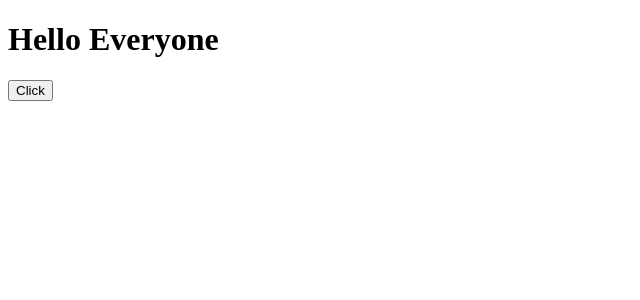
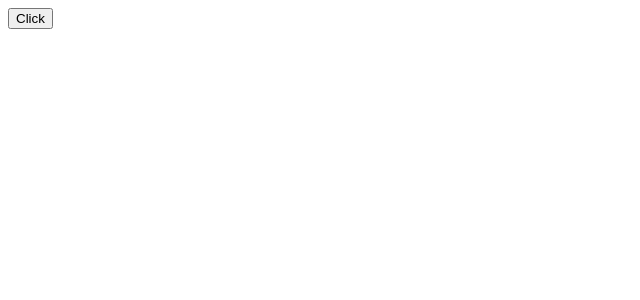
Before and after one commit to osama355/Practise, a React (Create React App) app: page / in a window 1280 px wide. Shown: the top 300 px of the page, without its empty margins (0-640 px from the left). Built offline with nearby package versions, Linux system fonts and the light colour scheme.

Commit message:
Method as props

```diff
--- a/src/App.js
+++ b/src/App.js
@@ -5,12 +5,14 @@ import Counter from "./Counter";
 import FunClick from "./FunClick";
 import ClassClick from "./ClassClick";
 import Binding from "./Binding";
+import Parent from "./Parent";
 
 class App extends Component {
   render() {
     return (
       <div>
-        <Binding />
+        <Parent />
+        {/* <Binding /> */}
         {/* <h1>Class Component</h1>
         <Name name="osama">
           <p>This is child component</p>
--- /dev/null
+++ b/src/Child.jsx
@@ -0,0 +1,19 @@
+// import React from "react";
+
+// const Child = (props) => {
+//   return <button onClick={props.getFunction}>Click</button>;
+// };
+
+// export default Child;
+
+import React from "react";
+
+const Child = (props) => {
+  return (
+    <div>
+      <button onClick={() => props.getFunction("Osama")}>Click</button>
+    </div>
+  );
+};
+
+export default Child;
--- /dev/null
+++ b/src/Parent.jsx
@@ -0,0 +1,35 @@
+// import React, { Component, useState } from "react";
+// import Child from "./Child";
+
+// const Parent = () => {
+//   const [parent, setParent] = useState("Nadeem");
+
+//   const GetAlert = () => {
+//     alert(`Hello ${parent} from `);
+//   };
+
+//   return (
+//     <div>
+//       <Child getFunction={GetAlert} />
+//     </div>
+//   );
+// };
+
+// export default Parent;
+
+import React, { useState } from "react";
+import Child from "./Child";
+
+const Parent = () => {
+  const [parentname, setParentName] = useState("Nadeem");
+  const GetAlert = (children) => {
+    alert(`Hello ${parentname} from ${children}`);
+  };
+  return (
+    <div>
+      <Child getFunction={GetAlert} />
+    </div>
+  );
+};
+
+export default Parent;
```
